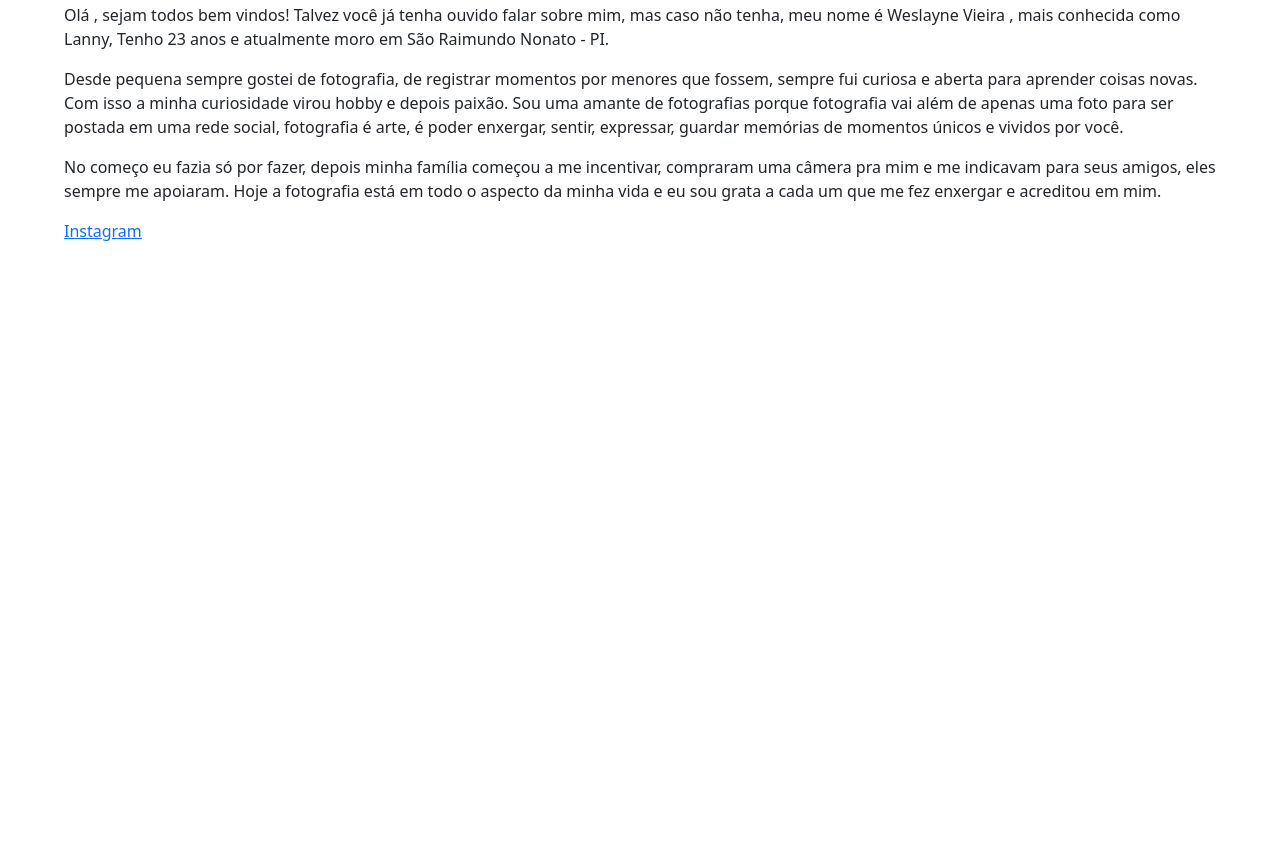
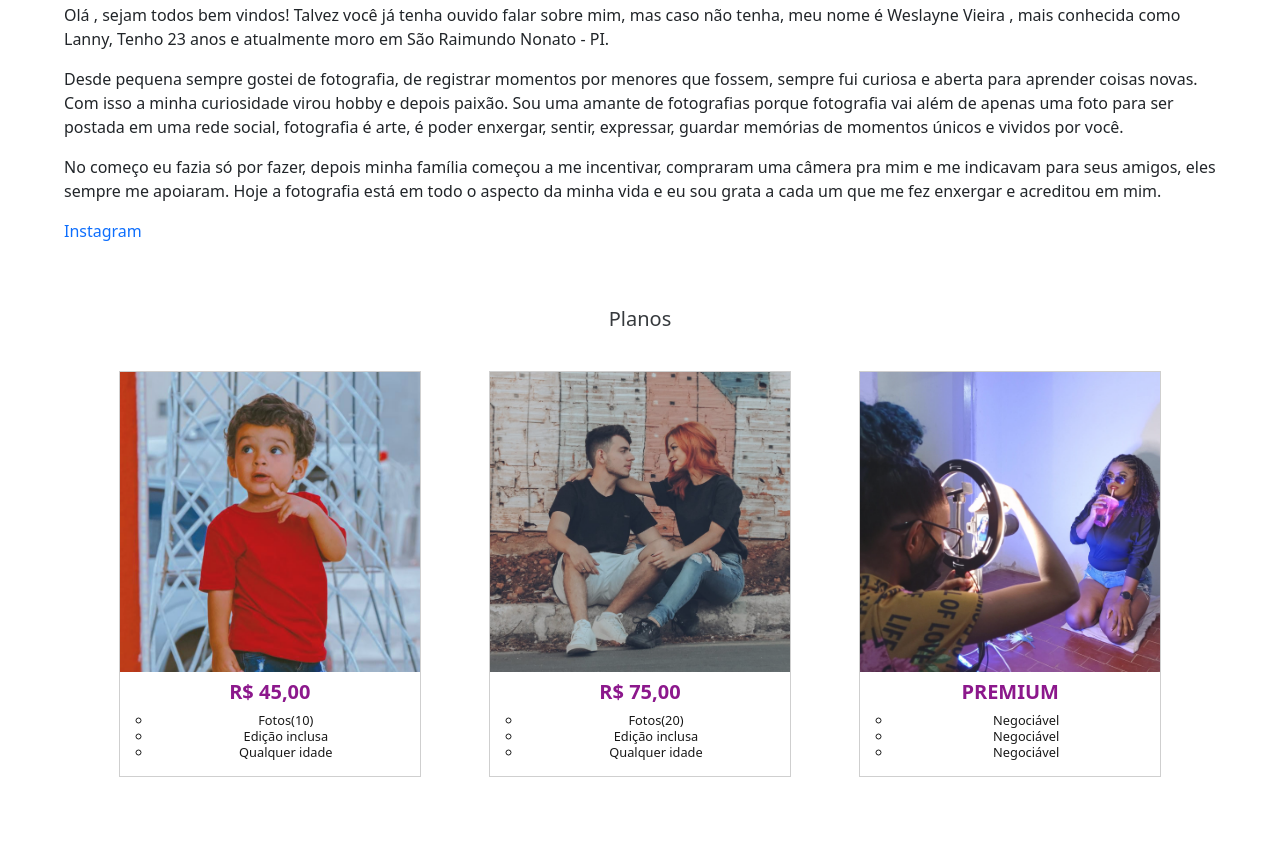
Before and after one commit to julioreisdev/phlanny, a plain HTML site: page index.html in a window 1280 px wide. Shown: the part 1481-2325 px from the top of the page. Before the commit the page ends 1756 px from the top, so only its background shows below. Drawn offline with nearby package versions, Linux system fonts and the light colour scheme.

Commit message:
Adding section of planos

```diff
--- a/index.html
+++ b/index.html
@@ -18,10 +18,10 @@
         </button>
         <div class="collapse navbar-collapse justify-content-end" id="navbarNavAltMarkup">
           <div class="navbar-nav">
-                  <a class="nav-link active" aria-current="page" href="#">início</a>
-                  <a class="nav-link" href="#">descrição</a>
+            <a class="nav-link" href="#">contato</a>
+            <a class="nav-link" href="#descricao">descrição</a>
             <a class="nav-link" href="#ensaios">ensaios</a>
-                  <a class="nav-link" href="#">planos</a>
+            <a class="nav-link" href="#planos">planos</a>
           </div>
         </div>
       </div>
@@ -62,6 +62,46 @@
         </div>
       </div>
     </section>
+    <section id="planos" class="planos">
+      <nav class="planos__nav">
+        <h2 class="planos__chamada">Planos</h2>
+        <ul class="planos__itens">
+          <a href="#contato" class="planos__link">
+            <li class="planos__item">
+              <div class="planos__item--foto planos--plano1"></div>
+              <h3 class="plano--tipo">R$ 45,00</h3>
+              <ul class="planos__caracteristicas">
+                <li class="planos__caracteristicas--item">Fotos(10)</li>
+                <li class="planos__caracteristicas--item">Edição inclusa</li>
+                <li class="planos__caracteristicas--item">Qualquer idade</li>
+              </ul>
+            </li>
+          </a>
+          <a href="#contato" class="planos__link">
+            <li class="planos__item">
+              <div class="planos__item--foto planos--plano2"></div>
+              <h3 class="plano--tipo">R$ 75,00</h3>
+              <ul class="planos__caracteristicas">
+                <li class="planos__caracteristicas--item">Fotos(20)</li>
+                <li class="planos__caracteristicas--item">Edição inclusa</li>
+                <li class="planos__caracteristicas--item">Qualquer idade</li>
+              </ul>
+            </li>
+          </a>
+          <a href="#contato" class="planos__link">
+            <li class="planos__item">
+              <div class="planos__item--foto planos--plano3"></div>
+              <h3 class="plano--tipo">PREMIUM</h3>
+              <ul class="planos__caracteristicas">
+                <li class="planos__caracteristicas--item">Negociável</li>
+                <li class="planos__caracteristicas--item">Negociável</li>
+                <li class="planos__caracteristicas--item">Negociável</li>
+              </ul>
+            </li>
+          </a>
+        </ul>
+      </nav>
+    </section>
   </main>
 
   <footer class="rodape">
--- a/static/css/style.css
+++ b/static/css/style.css
@@ -1,5 +1,9 @@
 body {
     padding-top: 1.5rem;
+}
+
+a {
+    text-decoration: none;
 }
 
 .img-bg {
@@ -25,6 +29,91 @@ body {
 
 /*  */
 
+.planos {
+    background-color: var(--bg-escuro);
+}
+
+.planos__chamada {
+    padding: 2rem 0 0 0;
+    text-align: center;
+    font-size: 1.25rem;
+    font-weight: 500;
+}
+
+.planos__itens {
+    text-align: center;
+    padding: 0 0 2rem 0 ;
+}
+
+.planos__item {
+    display: inline-block;
+    margin: 2rem;
+    border: 1px solid rgb(202, 202, 202);
+    padding-bottom:1rem;
+}
+
+.planos__nav {
+    width: 100%;
+    margin: 0 auto;
+    opacity: 0.9;
+    background-color: var(--branco);
+}
+
+.planos--plano1, .planos--plano2, .planos--plano3 {
+    width: 300px;
+    height: 300px;
+}
+
+.planos--plano1 {
+    background-image: url("../img/crianca1.jpeg");
+    background-position: center;
+    background-size: cover;
+}
+
+.planos--plano2 {
+    background-image: url("../img/casal1.jpeg");
+    background-position: center;
+    background-size: cover;
+}
+
+.planos--plano3 {
+    background-image: url("../img/feminino8.jpeg");
+    background-position: center;
+    background-size: cover;
+}
+
+.plano--tipo {
+    margin: 0.5rem 0;
+    color: purple;
+    font-weight: bold;
+    font-size: 1.25rem;
+}
+
+.planos__caracteristicas {
+    color: #000;
+    text-align: justify;
+    font-size: 0.8rem;
+    line-height: 1rem;
+    text-align: center;
+}
+
+@media screen and (max-width: 1024px) {
+    .planos__nav {
+        width: 100%;
+    }
+    .planos--plano1, .planos--plano2, .planos--plano3 {
+        width: 70vw;
+        height: 30vh;
+    }
+    .planos__item {
+        display: block;
+        width: 70vw;
+        margin: 2rem auto;
+    }
+}
+
+/*  */
+
 .rodape {
     position: fixed;
     bottom: 0;
```
Also changed, not shown: 1 other file. Lines whose indentation alone changed are shown as unchanged.
